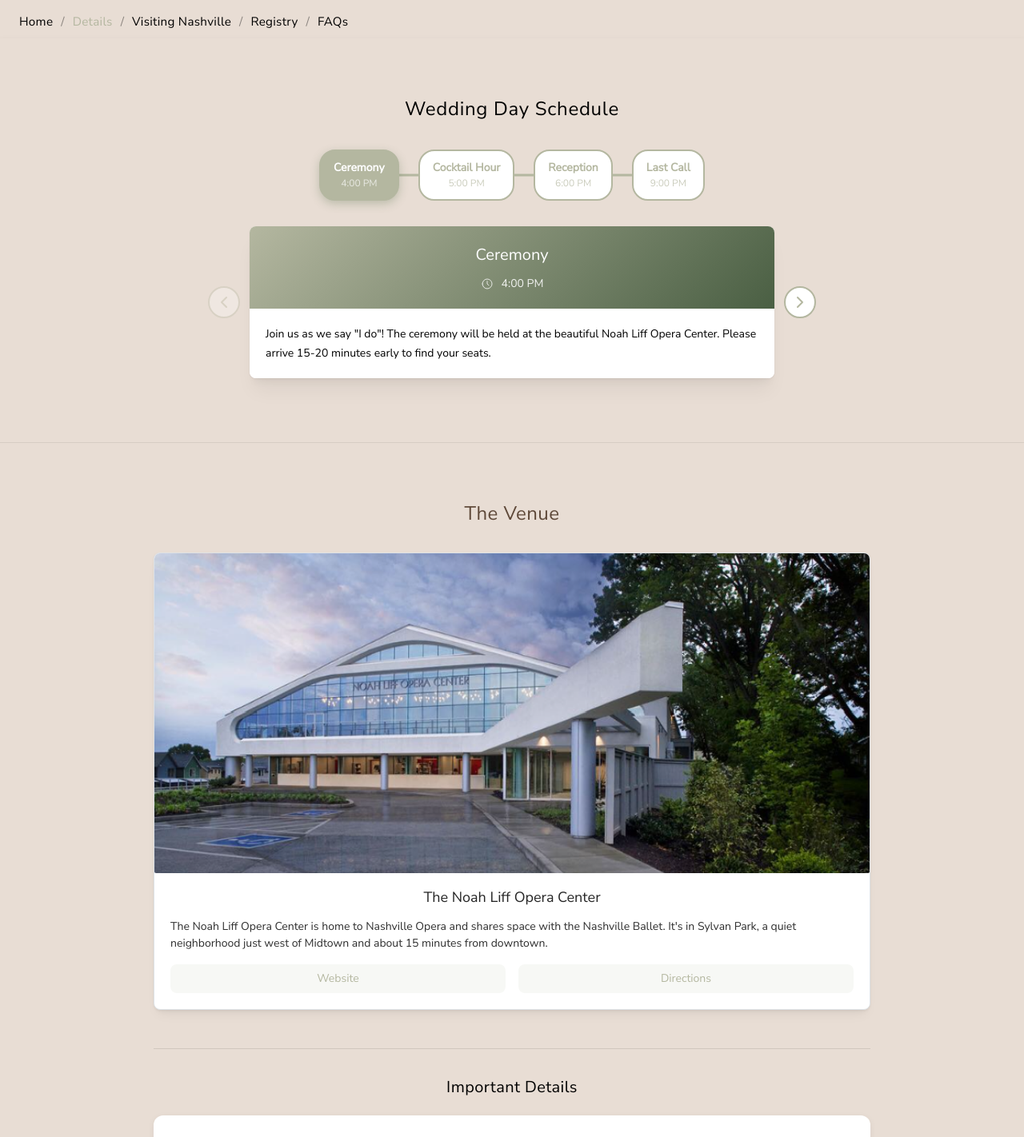
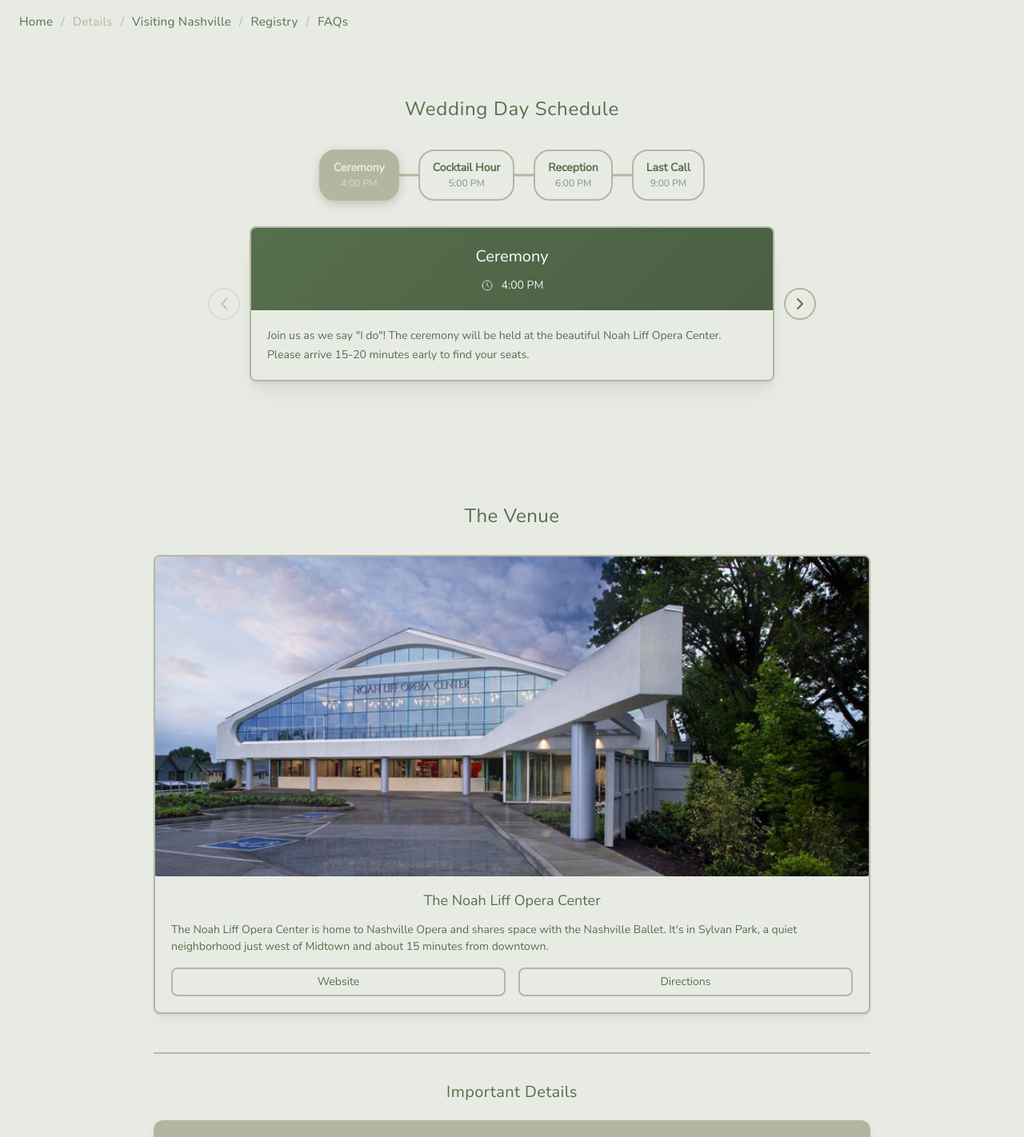
Before and after one commit to BenStormer/Wedding-Website, a React (Vite) app in the folder frontend/wedding-website-frontend/: page /details in a window 1280 px wide. Shown: the top 1422 px of the page at 80% size. Built offline with nearby package versions, Linux system fonts and the light colour scheme.

Commit message:
Update Details page to green color scheme with softer secondary-green

```diff
--- a/frontend/wedding-website-frontend/src/components/common/Menu.css
+++ b/frontend/wedding-website-frontend/src/components/common/Menu.css
@@ -1,5 +1,4 @@
 .menu-section-container {
-  background-color: var(--secondary-brown);
   overflow-y: auto;
   text-align: center;
   align-items: center;
@@ -9,7 +8,6 @@
 
 .menu-section-container a {
   transition: all 0.3s ease;
-  color: var(--bold-brown);
   text-decoration: none;
   display: inline-block;
   letter-spacing: 0.02em;
@@ -19,3 +17,21 @@
 .menu-section-container a:hover {
   letter-spacing: 0.15em;
 }
+
+/* Brown theme (default, used on Home page) */
+.menu-brown {
+  background-color: var(--secondary-brown);
+}
+
+.menu-brown a {
+  color: var(--bold-brown);
+}
+
+/* Green theme (used on Details and other pages) */
+.menu-green {
+  background-color: var(--secondary-green);
+}
+
+.menu-green a {
+  color: var(--bold-green);
+}
--- a/frontend/wedding-website-frontend/src/components/common/Menu.tsx
+++ b/frontend/wedding-website-frontend/src/components/common/Menu.tsx
@@ -11,7 +11,7 @@
   );
 };
 
-const Menu = (currentPage: string) => {
+const Menu = (currentPage: string, theme: 'brown' | 'green' = 'brown') => {
   const menuMappings = {
     Home: '/',
     Details: '/details',
@@ -27,7 +27,7 @@
   );
 
   return (
-    <div className="menu-section-container">
+    <div className={`menu-section-container menu-${theme}`}>
       <Flex direction="column">
         {Object.entries(linksToRender).map(([label, link]) =>
           MenuLink(label, link)
--- a/frontend/wedding-website-frontend/src/components/common/TopNav.css
+++ b/frontend/wedding-website-frontend/src/components/common/TopNav.css
@@ -1,5 +1,5 @@
 .top-nav {
-  background-color: #e8ddd4;
+  background-color: var(--secondary-green);
   padding: 16px 24px 8px 24px;
 }
 
@@ -8,7 +8,7 @@
 }
 
 .top-nav-link {
-  color: black;
+  color: var(--bold-green);
   text-decoration: none;
   font-size: 0.95rem;
   font-weight: 400;
@@ -31,7 +31,7 @@
 }
 
 .top-nav-separator {
-  color: rgba(0, 0, 0, 0.4);
+  color: var(--primary-green);
   font-size: 0.95rem;
   user-select: none;
 }
--- a/frontend/wedding-website-frontend/src/components/details/Timeline.css
+++ b/frontend/wedding-website-frontend/src/components/details/Timeline.css
@@ -19,7 +19,7 @@
   gap: 24px;
 }
 
-/* Line that connects the pills - positioned relative to pills container */
+/* Line that connects the pills */
 .timeline-nav-pills::before {
   content: '';
   position: absolute;
@@ -33,32 +33,33 @@
   z-index: -1;
 }
 
-/* Navigation Pills */
+/* Navigation Pills - follows button pattern: secondary-green bg, primary-green border, bold-green text */
 .timeline-nav-pill {
   display: flex;
   flex-direction: column;
   align-items: center;
   padding: 10px 16px;
   border: 2px solid var(--primary-green);
-  background: white;
+  background: var(--secondary-green);
   border-radius: 20px;
   cursor: pointer;
-  transition: all 0.25s ease;
-  color: var(--primary-green);
+  transition: all 0.3s ease;
+  color: var(--bold-green);
 }
 
 .timeline-nav-pill:hover {
-  background: #f0f4ef;
+  background: var(--primary-green);
+  color: var(--secondary-green);
   transform: translateY(-2px);
 }
 
 .timeline-nav-pill.active {
   background: var(--primary-green);
-  color: white;
+  color: var(--secondary-green);
   box-shadow: 0 4px 12px rgba(86, 111, 77, 0.3);
 }
 
-/* Arrow Buttons */
+/* Arrow Buttons - same pattern */
 .timeline-arrow {
   display: flex;
   align-items: center;
@@ -66,18 +67,19 @@
   width: 40px;
   height: 40px;
   border: 2px solid var(--primary-green);
-  background: white;
+  background: var(--secondary-green);
   border-radius: 50%;
   cursor: pointer;
-  transition: all 0.2s ease;
+  transition: all 0.3s ease;
   flex-shrink: 0;
-  color: var(--primary-green);
+  color: var(--bold-green);
 }
 
 .timeline-arrow:hover:not(:disabled) {
   background: var(--primary-green);
-  color: white;
-  transform: scale(1.05);
+  color: var(--secondary-green);
+  transform: translateY(-3px);
+  box-shadow: 0 6px 16px rgba(86, 111, 77, 0.3);
 }
 
 .timeline-arrow:disabled {
@@ -89,16 +91,19 @@
 .timeline-card {
   flex: 1;
   overflow: hidden;
+  background-color: var(--secondary-green) !important;
+  border: 2px solid var(--primary-green) !important;
 }
 
 .timeline-card-header {
-  background: linear-gradient(135deg, var(--primary-green) 0%, #4a5f43 100%);
+  background: linear-gradient(135deg, var(--bold-green) 0%, #4a5f43 100%);
   padding: 20px 24px;
   text-align: center;
 }
 
 .event-description {
-  background: white;
+  background: var(--secondary-green);
+  color: var(--bold-green);
 }
 
 /* Mobile Responsiveness */
--- a/frontend/wedding-website-frontend/src/components/details/Timeline.tsx
+++ b/frontend/wedding-website-frontend/src/components/details/Timeline.tsx
@@ -44,7 +44,7 @@
         ta="center"
         fz={{ base: 'xl', sm: '1.5rem' }}
         fw={400}
-        c="black"
+        c="var(--bold-green)"
         mb="xl"
         style={{ letterSpacing: '0.03em' }}
       >
@@ -98,7 +98,7 @@
           </Box>
 
           <Box p="lg" className="event-description">
-            <Text size="sm" lh={1.7}>
+            <Text size="sm" lh={1.7} c="var(--bold-green)">
               {activeEvent.description}
             </Text>
           </Box>
--- a/frontend/wedding-website-frontend/src/components/details/VenueInfo.css
+++ b/frontend/wedding-website-frontend/src/components/details/VenueInfo.css
@@ -5,18 +5,35 @@
   width: 100%;
 }
 
+/* Venue Card - follows card pattern: secondary-green bg, primary-green border */
 .venue-card {
   width: 70vw;
   max-width: 900px;
+  background-color: var(--secondary-green) !important;
+  border: 2px solid var(--primary-green) !important;
 }
 
+.venue-name {
+  color: var(--bold-green) !important;
+}
+
+.venue-details-text {
+  color: var(--bold-green) !important;
+}
+
+/* Venue Buttons - follows button pattern */
 .venue-button {
-  transition: all 0.2s ease;
+  transition: all 0.3s ease;
+  background-color: var(--secondary-green) !important;
+  border: 2px solid var(--primary-green) !important;
+  color: var(--bold-green) !important;
 }
 
 .venue-button:hover {
-  background-color: var(--primary-green);
-  color: white;
+  background-color: var(--primary-green) !important;
+  color: var(--secondary-green) !important;
+  transform: translateY(-3px);
+  box-shadow: 0 6px 16px rgba(86, 111, 77, 0.3);
 }
 
 /* Details section */
@@ -25,15 +42,20 @@
   max-width: 900px;
   margin-top: 48px;
   padding-top: 32px;
-  border-top: 1px solid rgba(0, 0, 0, 0.1);
+  border-top: 2px solid var(--primary-green);
+}
+
+.venue-details-title {
+  color: var(--bold-green) !important;
 }
 
 .venue-details-grid {
   width: 100%;
 }
 
+/* Detail Cards - follows card pattern */
 .venue-detail-card {
-  background: white;
+  background: var(--primary-green);
   padding: 24px;
   border-radius: 12px;
   box-shadow: 0 2px 8px rgba(0, 0, 0, 0.06);
@@ -49,17 +71,34 @@
 }
 
 .venue-detail-icon {
-  color: var(--primary-green);
+  color: var(--secondary-green);
   width: 28px;
   height: 28px;
   min-width: 28px;
   min-height: 28px;
 }
 
+.venue-detail-title {
+  color: var(--secondary-green) !important;
+}
 
+.venue-detail-description {
+  color: var(--secondary-green) !important;
+}
+
+/* FAQ Link */
 .venue-faq-link {
   margin-top: 24px;
   text-align: center;
+}
+
+.venue-faq-link a {
+  color: var(--bold-green) !important;
+  transition: all 0.2s ease;
+}
+
+.venue-faq-link a:hover {
+  color: var(--primary-green) !important;
 }
 
 /* Mobile - full width */
--- a/frontend/wedding-website-frontend/src/components/details/VenueInfo.tsx
+++ b/frontend/wedding-website-frontend/src/components/details/VenueInfo.tsx
@@ -52,7 +52,7 @@
         <Text
           size="lg"
           fw={500}
-          c="dark.7"
+          c="var(--bold-green)"
           mt="md"
           mb="sm"
           className="venue-name"
@@ -61,7 +61,7 @@
         </Text>
       </Center>
 
-      <Text size="sm" fw={300} c="dark.6" mb="md">
+      <Text size="sm" fw={300} c="var(--bold-green)" mb="md" className="venue-details-text">
         {props.venueDetails}
       </Text>
 
@@ -132,9 +132,10 @@
         ta="center"
         fz={{ base: 'lg', sm: 'xl' }}
         fw={400}
-        c="black"
+        c="var(--bold-green)"
         mb="lg"
         style={{ letterSpacing: '0.02em' }}
+        className="venue-details-title"
       >
         Important Details
       </Text>
@@ -143,10 +144,10 @@
           <Box key={item.title} className="venue-detail-card">
             <item.icon stroke={1.5} className="venue-detail-icon" />
             <Box>
-              <Text fw={600} size="md" mb={4}>
+              <Text fw={600} size="md" mb={4} c="var(--secondary-green)" className="venue-detail-title">
                 {item.title}
               </Text>
-              <Text size="sm" c="dark.6" lh={1.5}>
+              <Text size="sm" c="var(--secondary-green)" lh={1.5} className="venue-detail-description">
                 {item.description}
               </Text>
             </Box>
--- a/frontend/wedding-website-frontend/src/index.css
+++ b/frontend/wedding-website-frontend/src/index.css
@@ -14,7 +14,7 @@
   /* Green color family */
   --bold-green: #566f4d;
   --primary-green: #b4b7a0;
-  --secondary-green: #d4ddc8;
+  --secondary-green: #e8ebe4;
 
   /* Brown color family */
   --bold-brown: #5e4838;
--- a/frontend/wedding-website-frontend/src/pages/Details.css
+++ b/frontend/wedding-website-frontend/src/pages/Details.css
@@ -1,26 +1,26 @@
+/* Page Sections - All use secondary-green background */
 .timeline-container {
   padding: 50px 20px 60px;
-  background-color: var(--secondary-brown);
+  background-color: var(--secondary-green);
   min-height: 50vh;
   display: flex;
   align-items: center;
   justify-content: center;
-  border-bottom: 1px solid rgba(0, 0, 0, 0.08);
-  box-shadow: 0 2px 8px rgba(0, 0, 0, 0.05);
 }
 
 .venue-details-container {
   padding: 50px 20px;
-  background-color: #e8ddd4;
+  background-color: var(--secondary-green);
   display: flex;
   flex-direction: column;
   align-items: center;
 }
 
+/* Section Heading - uses bold-green for text */
 .section-heading {
   font-size: clamp(1.2rem, 2.5vw, 1.5rem);
   font-weight: 400;
-  color: black;
+  color: var(--bold-green) !important;
   margin-bottom: 30px;
   letter-spacing: 0.02em;
 }
--- a/frontend/wedding-website-frontend/src/pages/Details.tsx
+++ b/frontend/wedding-website-frontend/src/pages/Details.tsx
@@ -67,7 +67,7 @@
       <TopNav currentPage="Details" />
       <WeddingTimeline />
       <WeddingVenueDetails />
-      {Menu('Details')}
+      {Menu('Details', 'green')}
     </div>
   );
 };
--- a/frontend/wedding-website-frontend/src/pages/Home.tsx
+++ b/frontend/wedding-website-frontend/src/pages/Home.tsx
@@ -135,7 +135,7 @@
       <Rsvp />
       <OtherPageLinks />
       <OurStory />
-      {Menu('Home')}
+      {Menu('Home', 'brown')}
     </div>
   );
 };
```
